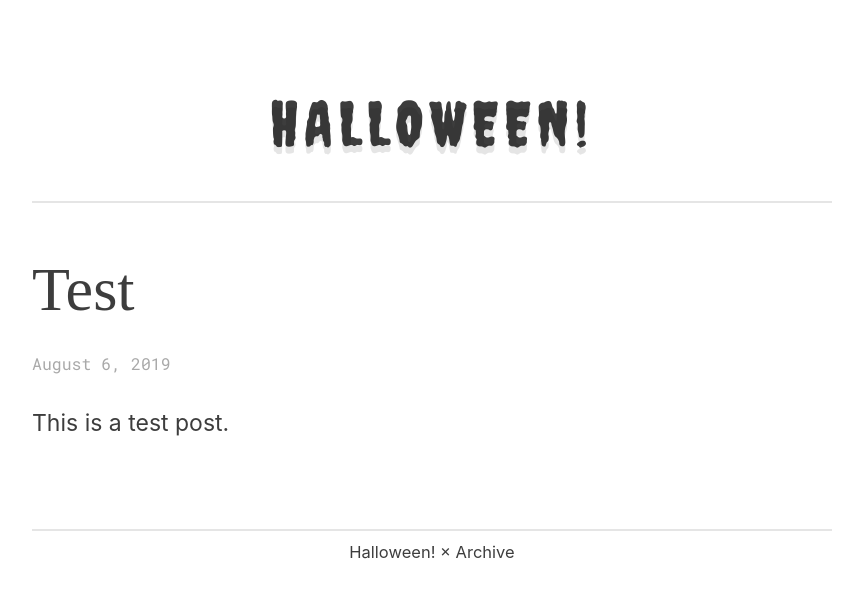
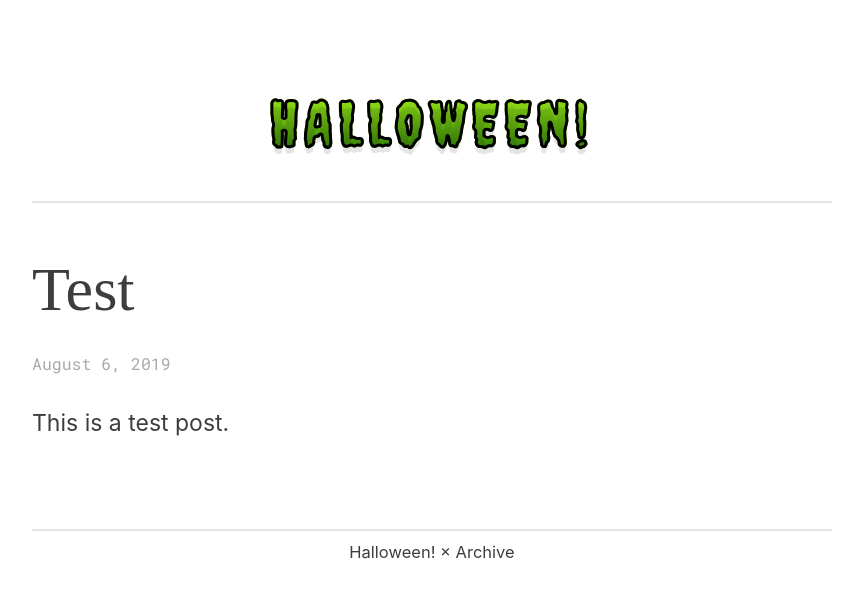
Before and after one commit to lmw13/lmw13, a Jekyll site: the page built from index.html, in a window 1280 px wide. Shown: the top 598 px of the page, without its empty margins (208-1071 px from the left). Built offline with Jekyll 4.4.1, drawn with Linux system fonts in a browser that asks for light colours; some web fonts are replaced; the list of posts is cut into pages by our own code.

Commit message:
Update style.css

```diff
--- a/css/style.css
+++ b/css/style.css
@@ -110,6 +110,11 @@ h1 {
 	text-transform: uppercase;
 	text-shadow: 0 .11em 0 rgba(0, 0, 0, 0.1);
       	letter-spacing: 0.1em;
+	-webkit-text-stroke-width: 3px;
+  	-webkit-text-stroke-color: black;
+  	background: -webkit-linear-gradient(#A5F419, #237003);
+  	-webkit-background-clip: text;
+  	-webkit-text-fill-color: transparent;
 }
 
 .header a {
```
